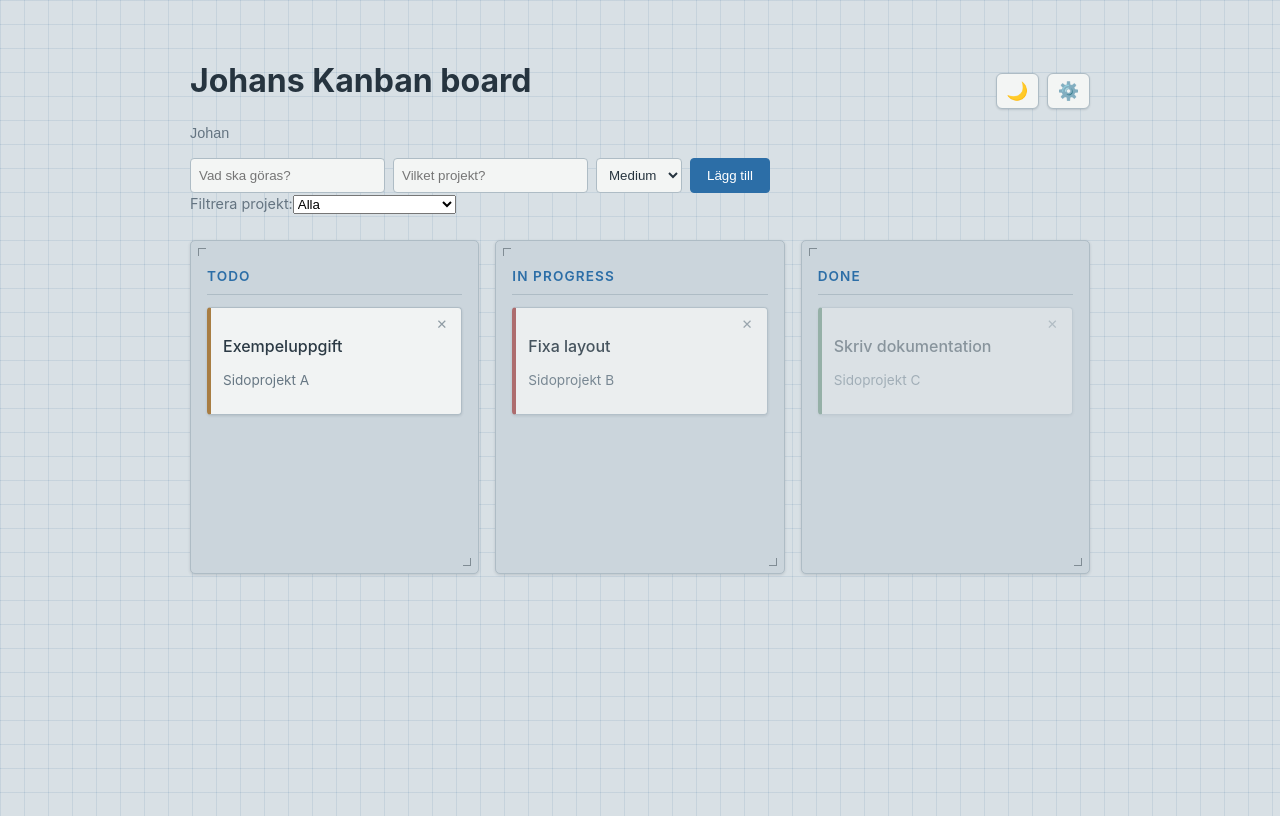
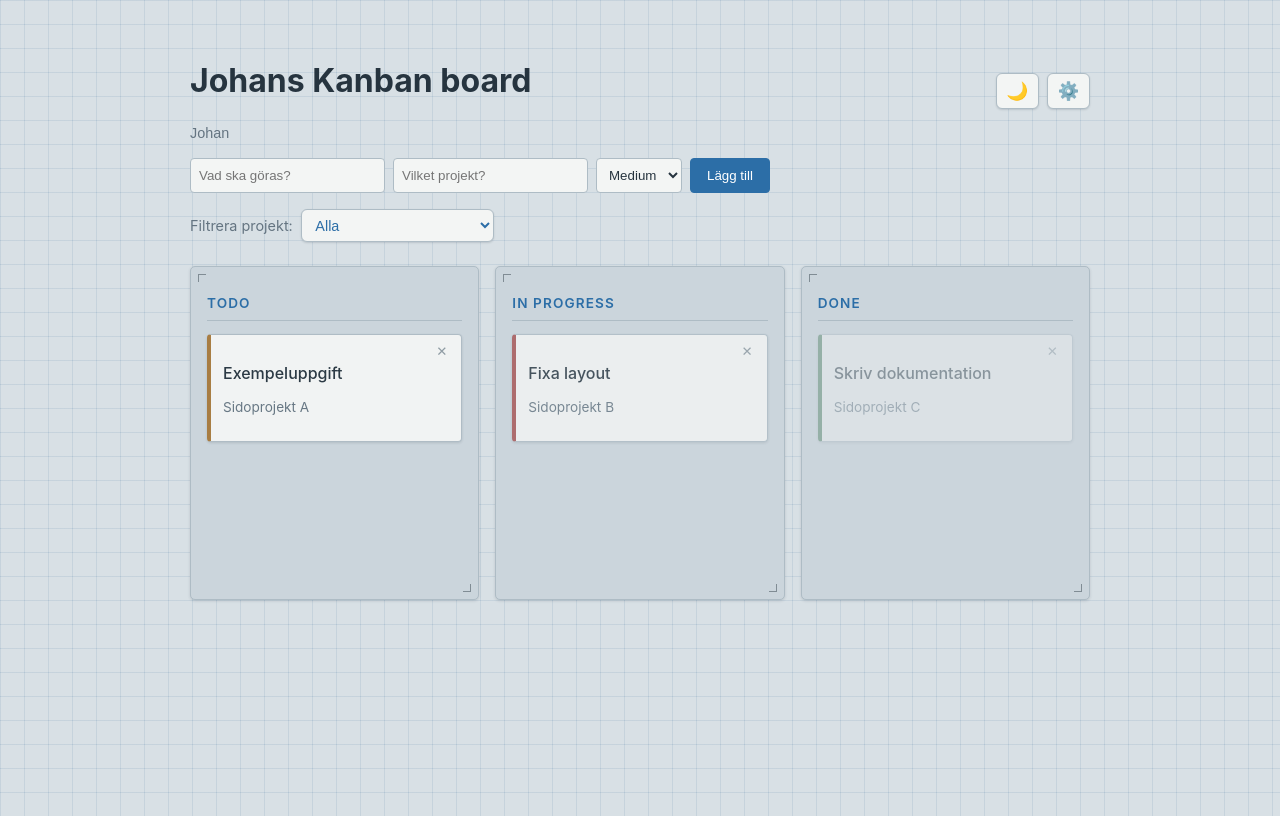
Before and after one commit to gurkvatten/labb2todo, a Vue app: page / in a window 1280 px wide. Built offline with nearby package versions, Linux system fonts and the light colour scheme.

Commit message:
css fixes to filter component

```diff
--- a/src/App.vue
+++ b/src/App.vue
@@ -188,7 +188,7 @@ function priorityColor(priority) {
 
     <div class="project-filter">
       <label for="project-select">Filtrera projekt:</label>
-      <select id="project-select" v-model="selectedProject">
+      <select id="project-select" v-model="selectedProject" class="filter-select">
         <option value="all">Alla</option>
         <option v-for="project in uniqueProjects" :key="project" :value="project">
           {{ project }} ({{ projectDays(project) }}d sen)
--- a/src/style.css
+++ b/src/style.css
@@ -95,13 +95,29 @@ body {
 }
 
 .project-filter {
-  position: relative;
-  padding: 1rem;
-  border: none;
-  background: none;
+  display: flex;
+  align-items: center;
+  gap: 0.5rem;
+  margin-top: 1rem;
   color: var(--text-secondary);
   font-size: 0.9rem;
-  padding: 0.1rem 0;
+}
+
+.filter-select {
+  cursor: pointer;
+  font-size: 0.9rem;
+  background: var(--surface);
+  color: var(--primary-color);
+  border: 1px solid var(--border);
+  border-radius: 6px;
+  padding: 0.4rem 0.6rem;
+  box-shadow: 0 1px 2px var(--shadow);
+  transition: background 0.2s ease, box-shadow 0.2s ease;
+}
+
+.filter-select:hover {
+  background: var(--bg);
+  box-shadow: 0 2px 5px var(--shadow);
 }
 
 .board {
```
